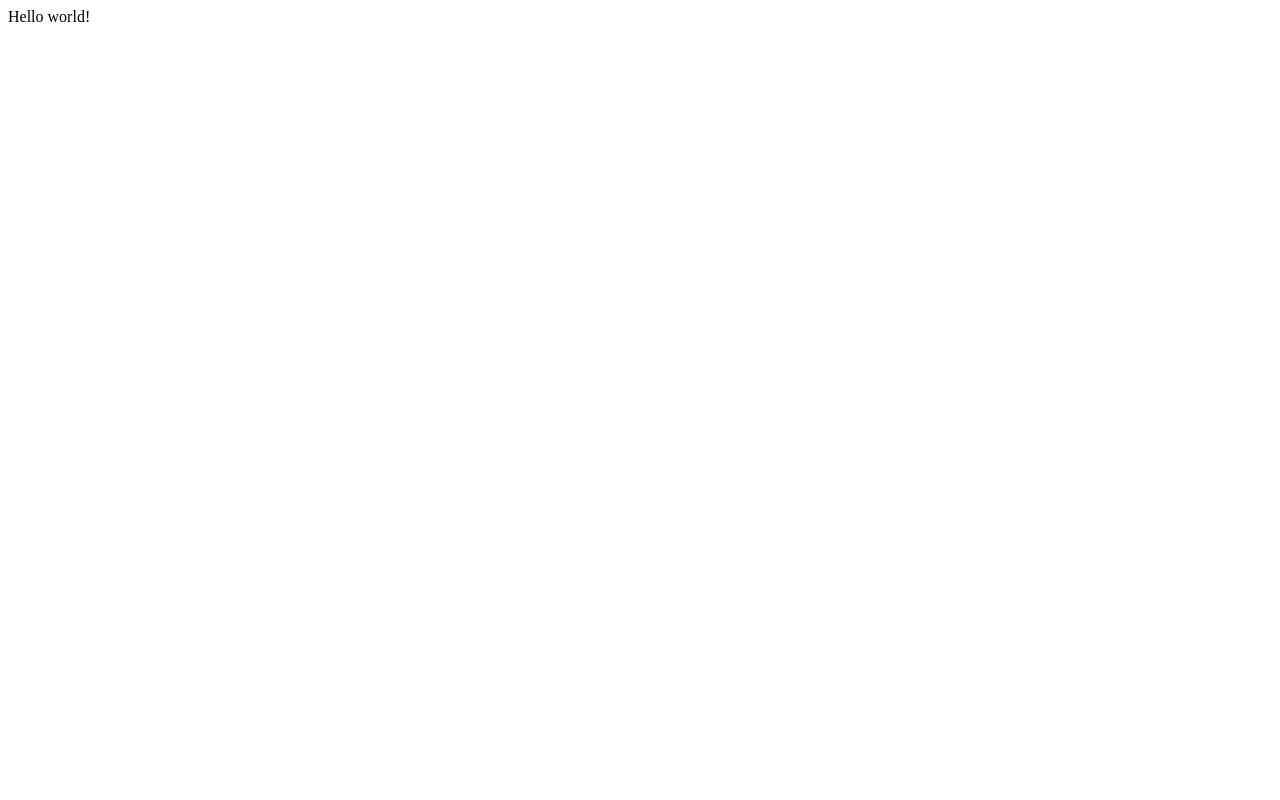
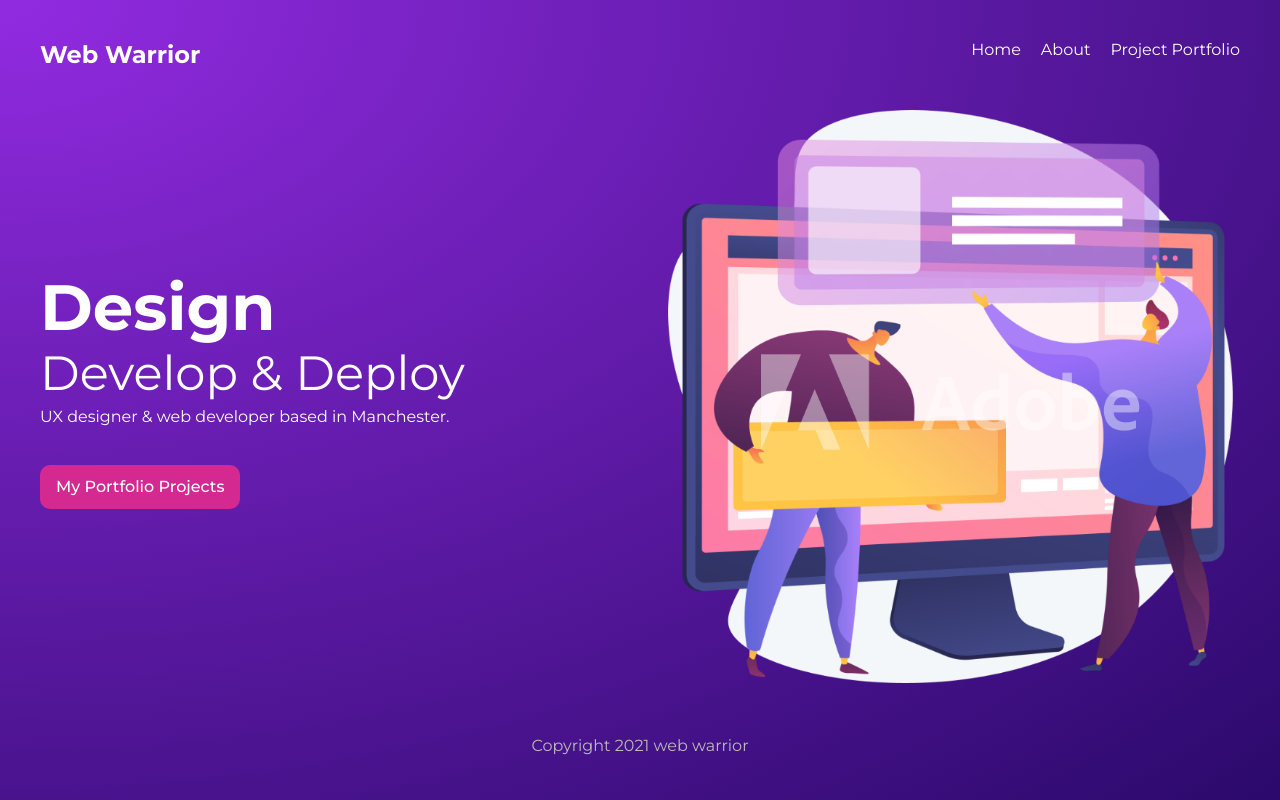
Before and after one commit to mitaka1210/gatsby-tut, a Gatsby site: page / in a window 1280 px wide. Built offline with nearby package versions, Linux system fonts and the light colour scheme; Gatsby itself is replaced by a stand-in of ours.

Commit message:
Gatsby Project

```diff
--- a/gatsby-config.js
+++ b/gatsby-config.js
@@ -6,5 +6,5 @@
 
 module.exports = {
   /* Your site config here */
-  plugins: [],
+  plugins: [`gatsby-plugin-sass`],
 }
--- a/package.json
+++ b/package.json
@@ -15,8 +15,11 @@
   },
   "dependencies": {
     "gatsby": "^3.0.1",
+    "gatsby-plugin-sass": "^4.0.2",
+    "gatsby-source-filesystem": "^3.0.0",
     "react": "^17.0.1",
-    "react-dom": "^17.0.1"
+    "react-dom": "^17.0.1",
+    "sass": "^1.32.8"
   },
   "devDependencies": {
     "prettier": "2.2.1"
--- /dev/null
+++ b/src/components/Layout.js
@@ -0,0 +1,21 @@
+import React from "react"
+import Navbar from "./Navbar"
+import "../styles/global.scss"
+const Layout = ({ children }) => {
+  return (
+    <div className="layout">
+      <Navbar />
+      <section>
+        <div className="content">
+          <p>{children}</p>
+        </div>
+      </section>
+
+      <footer>
+        <p>Copyright 2021 web warrior</p>
+      </footer>
+    </div>
+  )
+}
+
+export default Layout
--- /dev/null
+++ b/src/components/Navbar.js
@@ -0,0 +1,15 @@
+import React from "react"
+import { Link } from "gatsby"
+
+export default function Navbar() {
+  return (
+    <nav>
+      <h1>Web Warrior</h1>
+      <div className="links">
+        <Link to="/">Home</Link>
+        <Link to="/About">About</Link>
+        <Link to="/project">Project Portfolio</Link>
+      </div>
+    </nav>
+  )
+}
--- a/src/pages/index.js
+++ b/src/pages/index.js
@@ -1,5 +1,25 @@
+import { Link } from "gatsby"
 import React from "react"
-
+import Layout from "../components/Layout"
+import * as styles from "../styles/home.module.scss"
 export default function Home() {
-  return <div>Hello world!</div>
+  return (
+    <Layout>
+      <section className={styles.header}>
+        <div>
+          <h2>Design</h2>
+          <h3>Develop & Deploy</h3>
+          <p>UX designer & web developer based in Manchester.</p>
+          <Link className={styles.btn} to="/project">
+            My Portfolio Projects
+          </Link>
+        </div>
+        <img
+          src="./banner.png"
+          alt="site banner"
+          style={{ maxWidth: "100%" }}
+        />
+      </section>
+    </Layout>
+  )
 }
--- /dev/null
+++ b/src/styles/global.scss
@@ -0,0 +1,64 @@
+@import url("https://fonts.googleapis.com/css2?family=Montserrat:wght@300;400;500;700&display=swap");
+
+* {
+  margin: 0;
+  padding: 0;
+  text-decoration: none;
+  font-family: "Montserrat";
+  box-sizing: border-box;
+  color: white;
+}
+
+html,
+body {
+  min-height: 100%;
+}
+
+body {
+  background: radial-gradient(
+    at top left,
+    rgba(146, 43, 225, 1) 0%,
+    rgba(43, 9, 107, 1) 100%
+  );
+  background-repeat: no-repeat;
+}
+
+p {
+  margin: 16px auto;
+  line-height: 1.5em;
+}
+
+/* layout & nav */
+.layout {
+  max-width: 1200px;
+  margin: 0 auto;
+}
+
+nav {
+  display: grid;
+  grid-template-columns: 1fr 1fr;
+  margin: 40px auto;
+}
+
+nav .links {
+  display: inline-block;
+  text-align: right;
+}
+
+nav a {
+  display: inline-block;
+  margin-left: 20px;
+  font-weight: 400;
+  padding-bottom: 8px;
+  border-bottom: 3px solid transparent;
+}
+
+nav a:hover {
+  border-color: white;
+}
+
+footer p {
+  text-align: center;
+  color: #bbb;
+  margin: 40px auto;
+}
--- /dev/null
+++ b/src/styles/home.module.scss
@@ -0,0 +1,23 @@
+.header {
+  display: grid;
+  grid-template-columns: 1fr 1fr;
+  grid-gap: 40px;
+  align-items: center;
+}
+.header h2 {
+  font-size: 4em;
+}
+.header h3 {
+  font-size: 3em;
+  font-weight: 400;
+  margin-bottom: 20px;
+  margin-top: 42px;
+}
+.btn {
+  display: inline-block;
+  background: #d42990;
+  padding: 10px 16px;
+  border-radius: 10px;
+  margin-top: 20px;
+  font-weight: 500;
+}
```
Also changed, not shown: src/pages/About.js (added, +19 -0 lines), src/pages/project/index.js (added, +19 -0 lines), static/banner.png (added), 1 other file.
